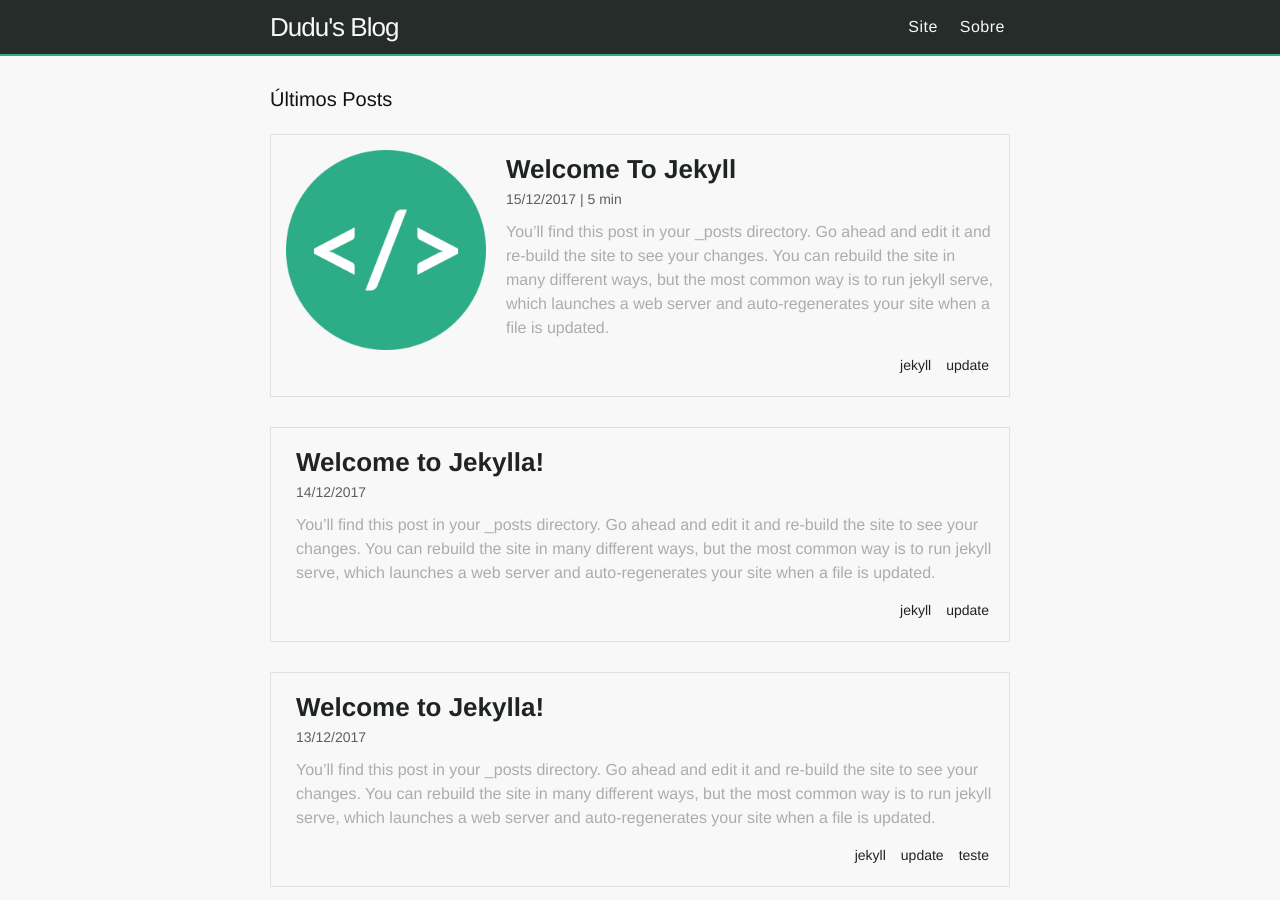
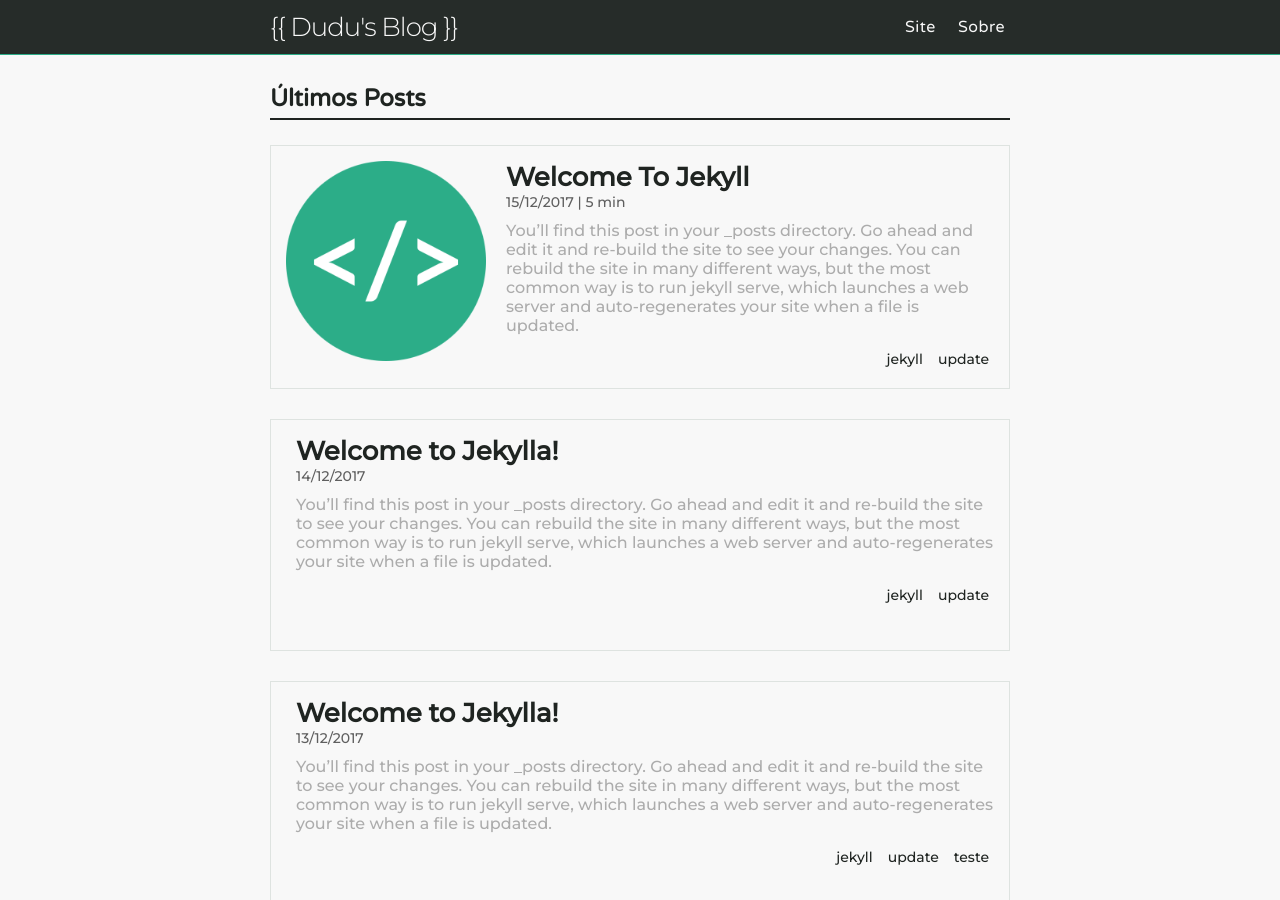
Before and after one commit to DuduKling/my-blog, a Jekyll site: the page built from index.md, in a window 1280 px wide and 900 px high. Built offline with Jekyll 4.4.1, drawn with Linux system fonts in a browser that asks for light colours; some of the changed text lies outside the part shown.

Commit message:
Added custom fonts. Changed blog's name. Modified the footer.

```diff
--- a/_config.yml
+++ b/_config.yml
@@ -2,10 +2,10 @@ lang: pt-br
 title: Dudu's Blog
 email: eduardokmesiano@gmail.com
 description: >-
-  This blog is my test blog, to learn Jekyll and share some info.
+  Blog de teste. Para aprender Jekyll e me motivar a começar a escrever.
 baseurl: "/blog"
 url: "https://dudukling.github.io/"
-github_username:  dudukling
+
 
 # Build settings
 markdown: kramdown
--- a/_includes/footer.html
+++ b/_includes/footer.html
@@ -4,8 +4,7 @@
 
     <h2 class="footer-heading">{{ site.title | escape }}</h2>
 
-    <div class="footer-col-wrapper">
-      <div class="footer-col footer-col-1">
+    <div class="footer-info">
       <ul class="contact-list">
         <li>
           {% if site.author %}
@@ -17,26 +16,39 @@
           {% if site.email %}
           <li><a href="mailto:{{ site.email }}">{{ site.email }}</a></li>
           {% endif %}
+
+          <br>
+
+          <p class="rss-subscribe">Assine o <a href="{{ "/feed.xml" | relative_url }}">feed RSS</a></p>
       </ul>
-      </div>
 
-      <div class="footer-col footer-col-2">
-        <ul class="social-media-list">
-          {% if site.github_username %}
-          <li>
-            {% include icon-github.html username=site.github_username %}
+      <ul class="social-media">
+        <li class="media">
+            <a class="link" href="https://github.com/dudukling">
+              {% include icon-github.svg %}
+            </a>
         </li>
-          {% endif %}
 
-          {% if site.twitter_username %}
-          <li>
-            {% include icon-twitter.html username=site.twitter_username %}
+        <li class="media">
+            <a class="link" href="https://www.linkedin.com/in/eduardo-kling-mesiano-2aab7b113/">
+              {% include icon-linkedin.svg %}
+            </a>
         </li>
-          {% endif %}
+
+        <li class="media">
+            <a class="link" href="https://www.facebook.com/eduardokmesiano">
+              {% include icon-facebook.svg %}
+            </a>
+        </li>
+
+        <li class="media">
+            <a class="link" href="https://twitter.com/Eduardo_Kling">
+              {% include icon-twitter.svg %}
+            </a>
+        </li>
       </ul>
-      </div>
 
-      <div class="footer-col footer-col-3">
+      <div class="description">
         <p>{{ site.description | escape }}</p>
       </div>
     </div>
--- a/_includes/head.html
+++ b/_includes/head.html
@@ -8,9 +8,12 @@
   <meta name="description" content="{{ page.excerpt | default: site.description | strip_html | normalize_whitespace | truncate: 160 | escape }}">
 
   <link rel="stylesheet" href="{{ "/assets/main.css" | relative_url }}">
-  <link rel="shortcut icon" href="../assets/icon.ico">
+  <link rel="shortcut icon" href="./assets/icon.ico">
   <link rel="canonical" href="{{ page.url | replace:'index.html','' | absolute_url }}">
   <link rel="alternate" type="application/rss+xml" title="{{ site.title | escape }}" href="{{ "/feed.xml" | relative_url }}">
+
+  <link href="https://fonts.googleapis.com/css?family=Montserrat:300,500|Varela+Round" rel="stylesheet">
+  <link href="https://fonts.googleapis.com/css?family=Anonymous+Pro" rel="stylesheet">
 
   {% if jekyll.environment == 'production' and site.google_analytics %}
   {% include google-analytics.html %}
--- a/_includes/header.html
+++ b/_includes/header.html
@@ -3,7 +3,7 @@
   <div class="wrapper">
     {% assign default_paths = site.pages | map: "path" %}
     {% assign page_paths = site.header_pages | default: default_paths %}
-    <a class="site-title" href="{{ "/" | relative_url }}">{{ site.title | escape }}</a>
+    <a class="site-title" href="{{ "/" | relative_url }}">&lbrace;&lbrace; {{ site.title | escape }} &rbrace;&rbrace; </a>
 
     {% if page_paths %}
       <nav class="site-nav">
--- a/_includes/icon-github.html
+++ /dev/null
@@ -1 +0,0 @@
-<a href="https://github.com/{{ include.username }}"><span class="icon icon--github">{% include icon-github.svg %}</span><span class="username">{{ include.username }}</span></a>
--- a/_includes/icon-twitter.html
+++ /dev/null
@@ -1 +0,0 @@
-<a href="https://twitter.com/{{ include.username }}"><span class="icon icon--twitter">{% include icon-twitter.svg %}</span><span class="username">{{ include.username }}</span></a>
--- a/_layouts/home.html
+++ b/_layouts/home.html
@@ -16,15 +16,18 @@ layout: default
         <a href="{{ post.url | relative_url }}"><img src="assets/{{ post.image }}" alt=""></a>
         {% endif %}
 
-        <div class="post-info">
-          <a class="post-link" href="{{ post.url | relative_url }}">{{ post.title | escape }}</a>
+        <div class="post-info-container">
+          <a href="{{ post.url | relative_url }}" class="post-info">
+            <span class="post-link">{{ post.title | escape }}</span>
 
-          {% assign date_format = site.minima.date_format | default: "%b %-d, %Y" %}
-          <span class="post-meta">{{ post.date | date: "%d/%m/%Y" }} {% if post.time-to-read %} | {{ post.time-to-read }} min {% endif %}</span>
+            {% assign date_format = site.minima.date_format | default: "%b %-d, %Y" %}
 
-          <span class="post-excerpt">{{ post.excerpt | strip_html }}</span>
+            <span class="post-meta">{{ post.date | date: "%d/%m/%Y" }} {% if post.time-to-read %} | {{ post.time-to-read }} min {% endif %}</span>
 
-          <ul class="categories">
+            <span class="post-excerpt">{{ post.excerpt | strip_html }}</span>
+          </a>
+
+          <ul class="post-categories">
             {% assign categories_list = post.categories %}
             {% for category in categories_list %}
               <li><a class="category" href="{{category|slugize}}">{{ category }}</a></li>
@@ -37,6 +40,4 @@ layout: default
     {% endfor %}
   </ul>
 
-  <p class="rss-subscribe">subscribe <a href="{{ "/feed.xml" | relative_url }}">via RSS</a></p>
-
 </div>
--- a/_sass/minima.scss
+++ b/_sass/minima.scss
@@ -1,8 +1,8 @@
 @charset "utf-8";
 
-// Define defaults for each variable.
+$font1: "Montserrat", sans-serif;
+$font2: "Varela Round", sans-serif;
 
-$base-font-family: "Helvetica Neue", Helvetica, Arial, sans-serif !default;
 $base-font-size:   16px !default;
 $base-font-weight: 400 !default;
 $small-font-size:  $base-font-size * 0.875 !default;
@@ -52,10 +52,20 @@ $on-laptop:        800px !default;
 
 
 
+* {
+  margin: 0;
+  padding: 0;
+}
+
+body {
+  font-family: $font1;
+}
+
+
 /** Site header **/
 .site-header {
   // border-top: 5px solid $grey-color-dark;
-  border-bottom: 2px solid $verde;
+  border-bottom: 1px solid $verde;
   min-height: 54px;
 	position: fixed;
 	top: 0;
@@ -82,6 +92,8 @@ $on-laptop:        800px !default;
 	float: left;
   transition: all 0.2s ease;
   text-decoration: none;
+  font-family: $font1;
+
 
   &:visited {
     color: $cinza;
@@ -102,6 +114,7 @@ $on-laptop:        800px !default;
     display: flex;
     flex-direction: row;
     align-items: center;
+    font-family: $font2;
   }
 
 	.page-link {
@@ -206,12 +219,15 @@ $on-laptop:        800px !default;
 
 
 
-
-
 /** Page content **/
 .page-heading {
-  font-size: 20px;
-  margin-bottom: 20px;
+  font-family: $font2;
+  color: #1f2421;
+  font-size: 24px;
+  font-weight: 600;
+  padding-bottom: 5px;
+  border-bottom: 2px solid #1f2421;
+  margin-bottom: 25px;
 }
 
 .page-content {
@@ -221,6 +237,22 @@ $on-laptop:        800px !default;
 }
 
 
+.post-info-container {
+  display: flex;
+  flex-direction: column;
+  margin-left: 10px;
+
+  > .post-info {
+    display: flex;
+    flex-direction: column;
+    text-decoration: none;
+
+    &:hover > .post-link {
+      color: $verde;
+    }
+  }
+}
+
 .post-link {
 	display: block;
 	color: $preto;
@@ -228,10 +260,6 @@ $on-laptop:        800px !default;
   transition: all 0.2s ease;
   text-decoration: none;
   font-weight: bold;
-
-	&:hover {
-		color: $verde;
-	}
 }
 
 .post-list {
@@ -240,10 +268,9 @@ $on-laptop:        800px !default;
 
   > li {
     margin-bottom: 30px;
-		// display: flex;
-		// flex-direction: row;
-    // justify-content: flex-end;
-    // align-items: center;
+    min-height: 200px;
+
+    font-family: $font1;
 
     padding: 15px;
     border: 1px solid #dee3e0;
@@ -266,19 +293,14 @@ $on-laptop:        800px !default;
         width: 100%;
       }
 
-      &:hover + .post-info > .post-link {
+      &:hover + .post-info-container > .post-info > .post-link {
         color: $verde;
       }
     }
   }
 }
 
-.post-info {
-  display: flex;
-  flex-direction: column;
-  margin-left: 10px;
-
-  > .categories {
+.post-categories {
   align-self: flex-end;
   padding: 0;
   margin-top: 10px;
@@ -309,8 +331,6 @@ $on-laptop:        800px !default;
       }
     }
   }
-
-  }
 }
 
 .post-meta {
@@ -322,6 +342,86 @@ $on-laptop:        800px !default;
   color: darken($cinza, 30%);
   margin-top: 10px;
 }
+
+
+
+/** Footer **/
+.site-footer {
+  border-top: 1px solid $verde;
+  padding: 30px 0;
+  min-height: 30vh;
+  background-color: $preto;
+}
+
+.footer-heading {
+  font-size: 18px;
+  margin-bottom: 20px;
+  color: $cinza;
+}
+
+.social-media {
+  list-style: none;
+  margin-left: 0;
+  display: flex;
+
+  > .media {
+    margin-bottom: 15px;
+    margin-right: 10px;
+
+    &:last-child {
+      margin-right: 0;
+    }
+
+    > .link {
+      display: flex;
+      align-items: center;
+
+      > svg {
+        fill: darken($cinza, 50%);
+        transition: all 0.3s ease;
+
+        &:hover {
+          fill: $verde;
+        }
+      }
+    }
+  }
+}
+
+.contact-list, .social-media {
+  list-style: none;
+  margin-left: 0;
+  margin-bottom: 15px;
+  margin-right: 15px;
+}
+
+.description {
+  width: 250px;
+  list-style: none;
+  margin-left: 0;
+  margin-bottom: 15px;
+}
+
+.footer-info {
+  font-size: 15px;
+  color: darken($cinza, 40%);
+  margin-left: -15px;
+  padding-left: 15px;
+  display: flex;
+  justify-content: space-between;
+
+  a {
+    text-decoration: none;
+    color: $verde;
+    transition: all 0.3s ease;
+
+    &:hover {
+      color: $cinza;
+    }
+  }
+}
+
+
 
 
 
@@ -359,36 +459,20 @@ $on-laptop:        800px !default;
 
 
 
-
-
-
-
-/**
- * Reset some basic elements
- */
- body, h1, h2, h3, h4, h5, h6,
- p, blockquote, pre, hr,
- dl, dd, ol, ul, figure {
-   margin: 0;
-   padding: 0;
- }
-
-
-
- /**
-  * Basic styling
-  */
- body {
-   font: $base-font-weight #{$base-font-size}/#{$base-line-height} $base-font-family;
-   color: $text-color;
-   background-color: $background-color;
-   -webkit-text-size-adjust: 100%;
-   -webkit-font-feature-settings: "kern" 1;
-      -moz-font-feature-settings: "kern" 1;
-        -o-font-feature-settings: "kern" 1;
-           font-feature-settings: "kern" 1;
-   font-kerning: normal;
- }
+//  /**
+//   * Basic styling
+//   */
+//  body {
+//    font: $base-font-weight #{$base-font-size}/#{$base-line-height} $base-font-family;
+//    color: $text-color;
+//    background-color: $background-color;
+//    -webkit-text-size-adjust: 100%;
+//    -webkit-font-feature-settings: "kern" 1;
+//       -moz-font-feature-settings: "kern" 1;
+//         -o-font-feature-settings: "kern" 1;
+//            font-feature-settings: "kern" 1;
+//    font-kerning: normal;
+//  }
 
 
 
@@ -538,27 +622,27 @@ $on-laptop:        800px !default;
 
 
 
- /**
-  * Icons
-  */
- .icon > svg {
-   display: inline-block;
-   vertical-align: middle;
+//  /**
+//   * Icons
+//   */
+//  .icon > svg {
+//    display: inline-block;
+//    vertical-align: middle;
 
-   path {
-     fill: $grey-color;
-   }
- }
+//    path {
+//      fill: $grey-color;
+//    }
+//  }
 
- .social-media-list {
-   .icon {
-     padding-right: 5px;
-   }
+//  .social-media-list {
+//    .icon {
+//      padding-right: 5px;
+//    }
 
-   li + li {
-     padding-top: 5px;
-   }
- }
+//    li + li {
+//      padding-top: 5px;
+//    }
+//  }
 
 
 
@@ -581,73 +665,7 @@ $on-laptop:        800px !default;
 
 
 
-/**
- * Site footer
- */
-.site-footer {
-  border-top: 1px solid $grey-color-light;
-  padding: $spacing-unit 0;
-}
 
-.footer-heading {
-  @include relative-font-size(1.125);
-  margin-bottom: $spacing-unit / 2;
-}
-
-.contact-list,
-.social-media-list {
-  list-style: none;
-  margin-left: 0;
-}
-
-.footer-col-wrapper {
-  @include relative-font-size(0.9375);
-  color: $grey-color;
-  margin-left: -$spacing-unit / 2;
-  // @extend %clearfix;
-}
-
-.footer-col {
-  float: left;
-  margin-bottom: $spacing-unit / 2;
-  padding-left: $spacing-unit / 2;
-}
-
-.footer-col-1 {
-  width: -webkit-calc(35% - (#{$spacing-unit} / 2));
-  width:         calc(35% - (#{$spacing-unit} / 2));
-}
-
-.footer-col-2 {
-  width: -webkit-calc(20% - (#{$spacing-unit} / 2));
-  width:         calc(20% - (#{$spacing-unit} / 2));
-}
-
-.footer-col-3 {
-  width: -webkit-calc(45% - (#{$spacing-unit} / 2));
-  width:         calc(45% - (#{$spacing-unit} / 2));
-}
-
-@include media-query($on-laptop) {
-  .footer-col-1,
-  .footer-col-2 {
-    width: -webkit-calc(50% - (#{$spacing-unit} / 2));
-    width:         calc(50% - (#{$spacing-unit} / 2));
-  }
-
-  .footer-col-3 {
-    width: -webkit-calc(100% - (#{$spacing-unit} / 2));
-    width:         calc(100% - (#{$spacing-unit} / 2));
-  }
-}
-
-@include media-query($on-palm) {
-  .footer-col {
-    float: none;
-    width: -webkit-calc(100% - (#{$spacing-unit} / 2));
-    width:         calc(100% - (#{$spacing-unit} / 2));
-  }
-}
 
 
 
```
Also changed, not shown: _includes/icon-facebook.svg (added), _includes/icon-github.svg, _includes/icon-linkedin.svg (added), _includes/icon-twitter.svg. Lines whose indentation alone changed are shown as unchanged.
